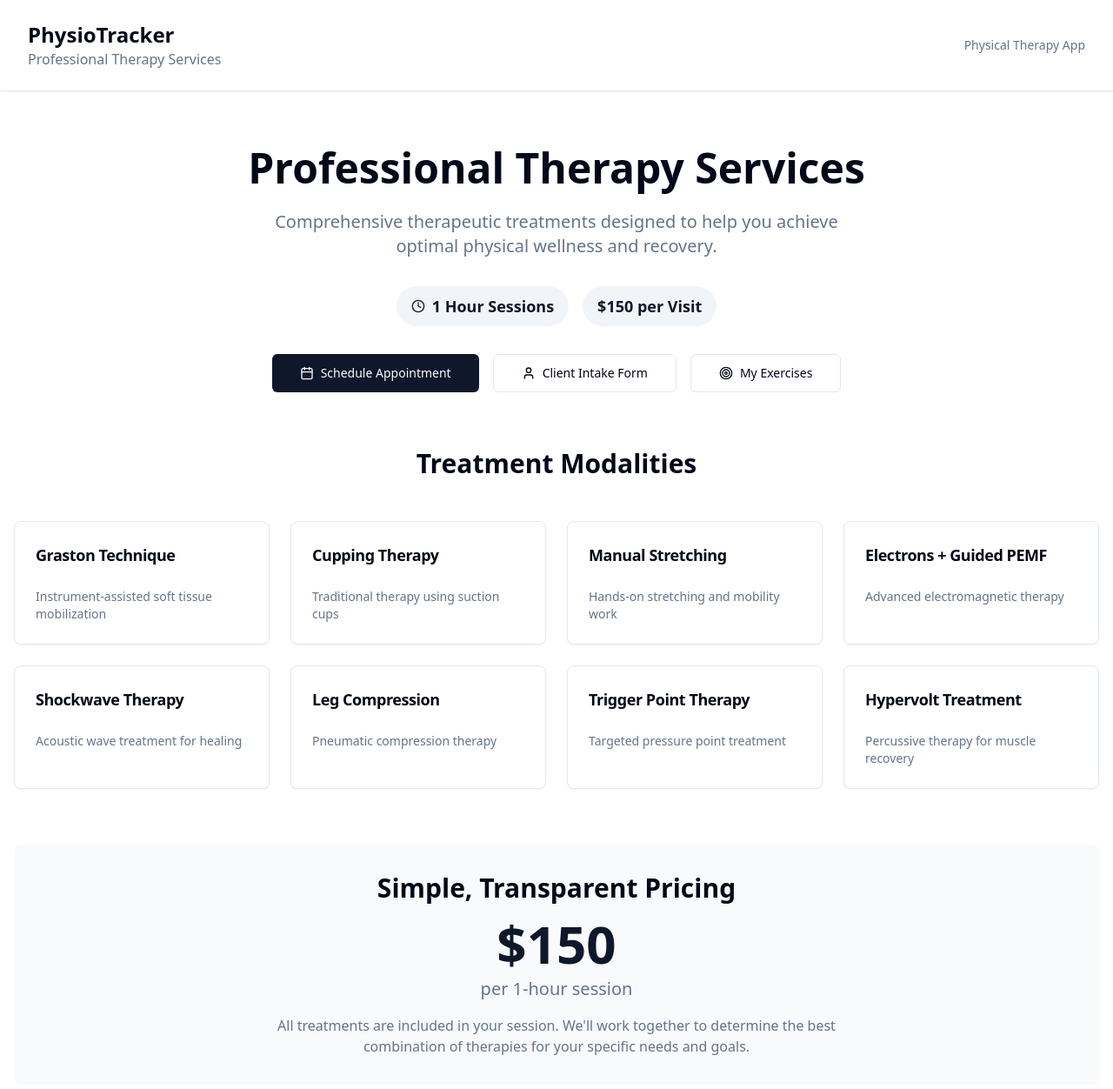
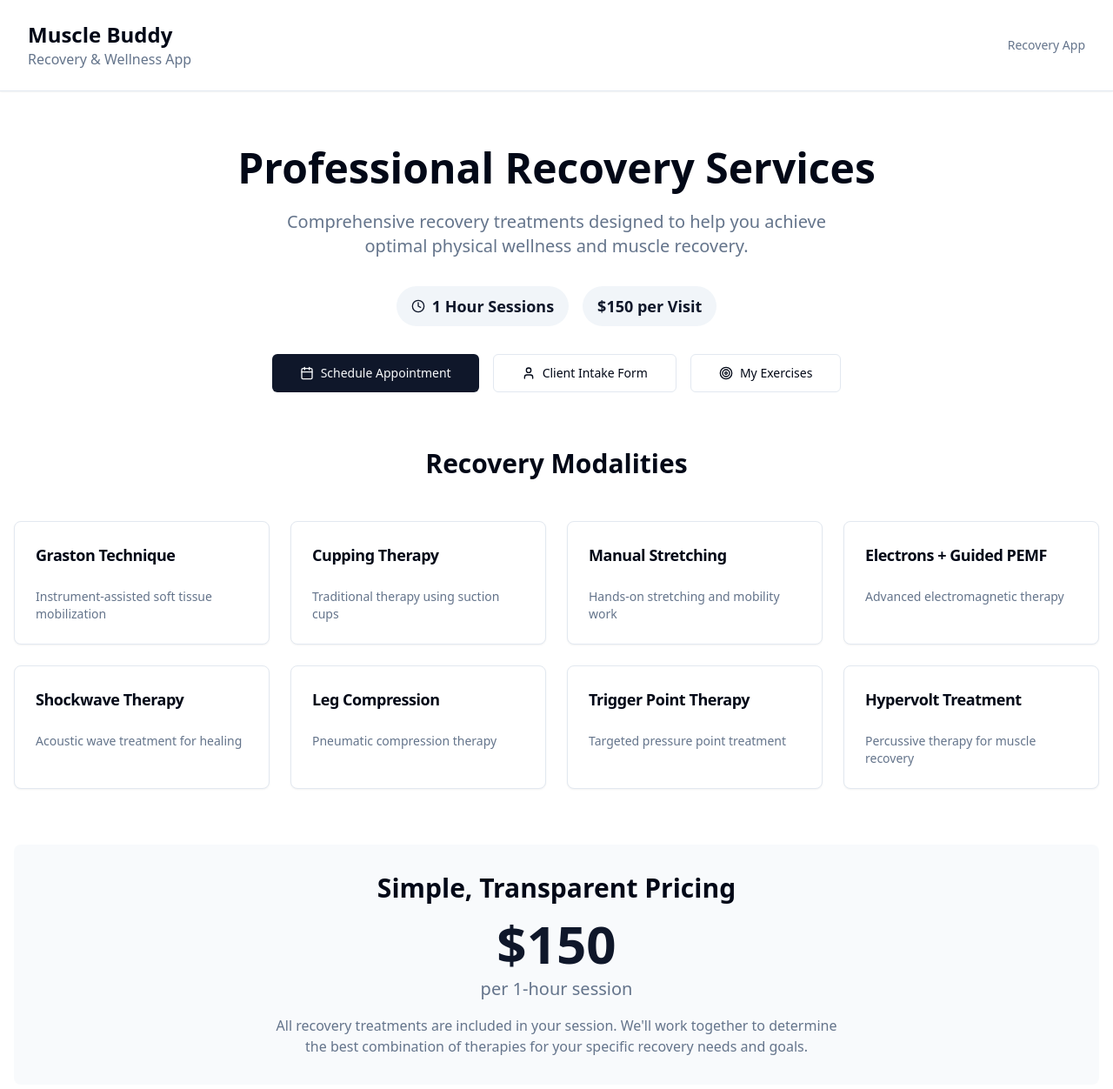
Before and after one commit to Pambak24/musclebuddy, a React (Vite) app: page / in a window 1280 px wide. Shown: the top 1252 px of the page at 87% size. Built offline with nearby package versions, Linux system fonts and the light colour scheme.

Commit message:
Rename app to Muscle Buddy
Rename the application to "Muscle Buddy" and update its description to "recovery app".

```diff
--- a/src/pages/AdminDashboard.tsx
+++ b/src/pages/AdminDashboard.tsx
@@ -165,7 +165,7 @@ const AdminDashboard = () => {
           <div className="flex justify-between items-center py-6">
             <div>
               <h1 className="text-2xl font-bold">Admin Dashboard</h1>
-              <p className="text-muted-foreground">PhysioTracker Management</p>
+              <p className="text-muted-foreground">Muscle Buddy Management</p>
             </div>
             <div className="flex items-center gap-4">
               <Link to="/">
--- a/src/pages/Index.tsx
+++ b/src/pages/Index.tsx
@@ -40,8 +40,8 @@ const Index = () => {
         <div className="max-w-7xl mx-auto px-4 sm:px-6 lg:px-8">
           <div className="flex justify-between items-center py-6">
             <div>
-              <h1 className="text-2xl font-bold">PhysioTracker</h1>
-              <p className="text-muted-foreground">Professional Therapy Services</p>
+              <h1 className="text-2xl font-bold">Muscle Buddy</h1>
+              <p className="text-muted-foreground">Recovery & Wellness App</p>
             </div>
             <div className="flex items-center gap-4">
               {user && (
@@ -59,7 +59,7 @@ const Index = () => {
                   </Button>
                 </>
               )}
-              <span className="text-sm text-muted-foreground">Physical Therapy App</span>
+              <span className="text-sm text-muted-foreground">Recovery App</span>
             </div>
           </div>
         </div>
@@ -68,9 +68,9 @@ const Index = () => {
       {/* Hero Section */}
       <div className="container mx-auto px-4 py-16">
         <div className="text-center mb-16">
-          <h1 className="text-5xl font-bold mb-6">Professional Therapy Services</h1>
+          <h1 className="text-5xl font-bold mb-6">Professional Recovery Services</h1>
           <p className="text-xl text-muted-foreground mb-8 max-w-2xl mx-auto">
-            Comprehensive therapeutic treatments designed to help you achieve optimal physical wellness and recovery.
+            Comprehensive recovery treatments designed to help you achieve optimal physical wellness and muscle recovery.
           </p>
           <div className="flex justify-center gap-4 mb-8">
             <Badge variant="secondary" className="text-lg px-4 py-2">
@@ -105,7 +105,7 @@ const Index = () => {
 
         {/* Services Grid */}
         <div className="mb-16">
-          <h2 className="text-3xl font-bold text-center mb-12">Treatment Modalities</h2>
+          <h2 className="text-3xl font-bold text-center mb-12">Recovery Modalities</h2>
           <div className="grid md:grid-cols-2 lg:grid-cols-3 xl:grid-cols-4 gap-6">
             {services.map((service, index) => (
               <Card key={index} className="h-full">
@@ -126,8 +126,8 @@ const Index = () => {
           <div className="text-6xl font-bold text-primary mb-2">$150</div>
           <p className="text-xl text-muted-foreground mb-4">per 1-hour session</p>
           <p className="text-muted-foreground max-w-2xl mx-auto">
-            All treatments are included in your session. We'll work together to determine the best combination
-            of therapies for your specific needs and goals.
+            All recovery treatments are included in your session. We'll work together to determine the best combination
+            of therapies for your specific recovery needs and goals.
           </p>
         </div>
       </div>
```
